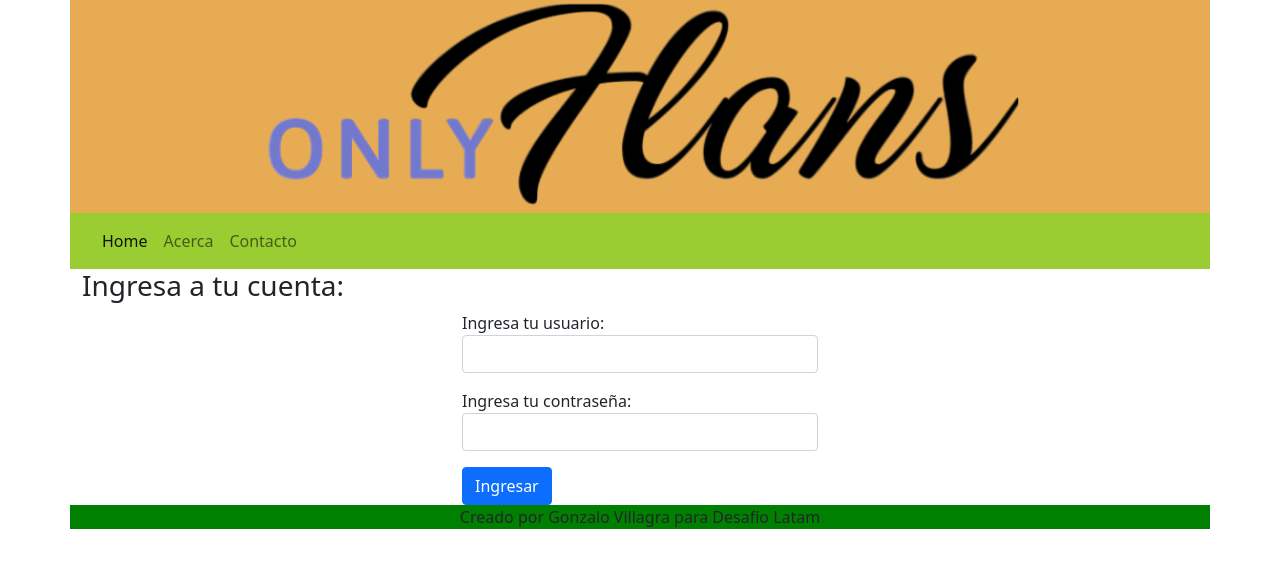
After one commit to Gonllaron/onlyflans_desafio, a Django app: page /accounts/login/ in a window 1280 px wide. The commit adds this page. Shown: the top 568 px of the page. Run offline with Django 3.2, Linux system fonts and the light colour scheme.

Commit message:
se agrega login y logout

```diff
--- a/onlyflans/settings.py
+++ b/onlyflans/settings.py
@@ -124,3 +124,5 @@ STATIC_URL = '/static/'
 # https://docs.djangoproject.com/en/3.2/ref/settings/#default-auto-field
 
 DEFAULT_AUTO_FIELD = 'django.db.models.BigAutoField'
+LOGIN_REDIRECT_URL='/bienvenido'
+LOGOUT_REDIRECT_URL='/accounts/login'
--- a/onlyflans/urls.py
+++ b/onlyflans/urls.py
@@ -19,4 +19,5 @@ from django.urls import path, include
 urlpatterns = [
     path('admin/', admin.site.urls),
     path('', include ('web.urls')),
+    path('accounts/', include ('django.contrib.auth.urls')),
 ]
--- /dev/null
+++ b/web/templates/registration/login.html
@@ -0,0 +1,33 @@
+{% extends 'base.html' %}
+
+{% block contenido %}
+
+<h3 class=""text-center my-4>Ingresa a tu cuenta:</h3>
+<div class="row">
+    <div class="col-4 offset-4">
+        {% if form.errors %}
+        <div class="row">
+            <div class="col">
+                <div class="alert alert-danger alert-dismissible fade show" role="alert">
+                    <strong>Usuario y contraseña no coinciden</strong>
+                    <button type="button" class="btn-close" data-bs-dismiss="alert" aria-label="close"></button>
+                </div>
+            </div>
+        </div>
+        {% endif %}
+        <form action="{% url 'login' %}" method="post">
+            {% csrf_token %}
+            <div class="mb-3">
+                <label class="form.label">Ingresa tu usuario:</label>
+                <input type="text" class="form-control" name="{{ form.username.name }}" required>
+            </div>
+            <div class="mb-3">
+                <label class="form.label">Ingresa tu contraseña:</label>
+                <input type="password" class="form-control" name="{{ form.password.name }}" required>
+            </div>
+            <button type="submit" class="btn btn-primary">Ingresar</button>
+        </form>
+    </div>
+</div>
+
+{% endblock %}
--- a/web/templates/snippets/navbar.html
+++ b/web/templates/snippets/navbar.html
@@ -8,15 +8,26 @@
           <li class="nav-item">
             <a class="nav-link active" aria-current="page" href="{% url 'home' %}">Home</a>
           </li>
-          <li class="nav-item">
-            <a class="nav-link" href="{% url 'bienvenido' %}">Bienvenidos</a>
-          </li>
+          {% if user.is_authenticated %}
+            <li class="nav-item">
+              <a class="nav-link" href="{% url 'bienvenido' %}">Bienvenidos</a>
+            </li>
+          {% endif %}
           <li class="nav-item">
             <a class="nav-link" href="{% url 'acerca' %}">Acerca</a>
           </li>
           <li class="nav-item">
             <a class="nav-link" href="{% url 'contacto' %}">Contacto</a>
           </li>
+          {% if user.is_authenticated %}
+            <li>
+              <span class="nav-link ms-5">Bienvenido, {{ user.get_username }}</span>
+            </li>
+            <form id="logout-form" action="{% url 'logout' %}" method="post">
+              {% csrf_token %}
+              <button type="submit" class="btn btn-danger ms-2 btn-sm">Cerrar sesión</button>
+            </form>
+          {% endif %}
         </ul>
       </div>
     </div>
```
Also changed, not shown: db.sqlite3.
